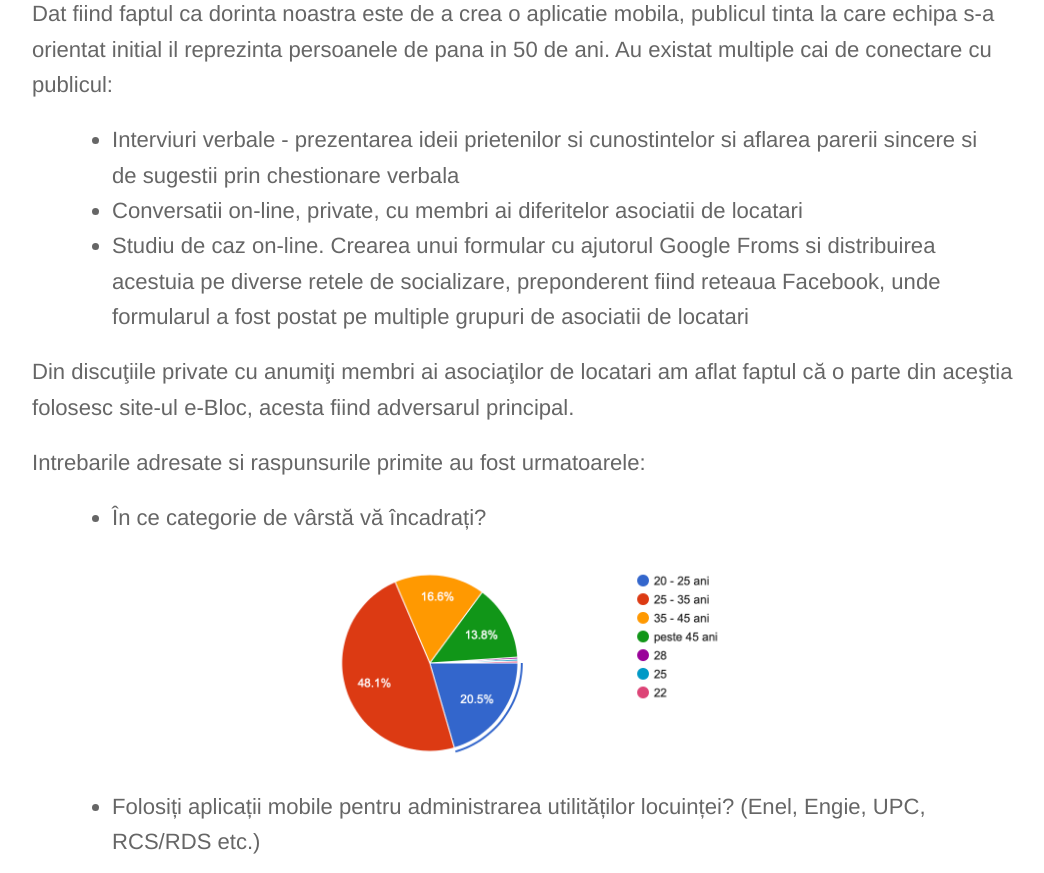
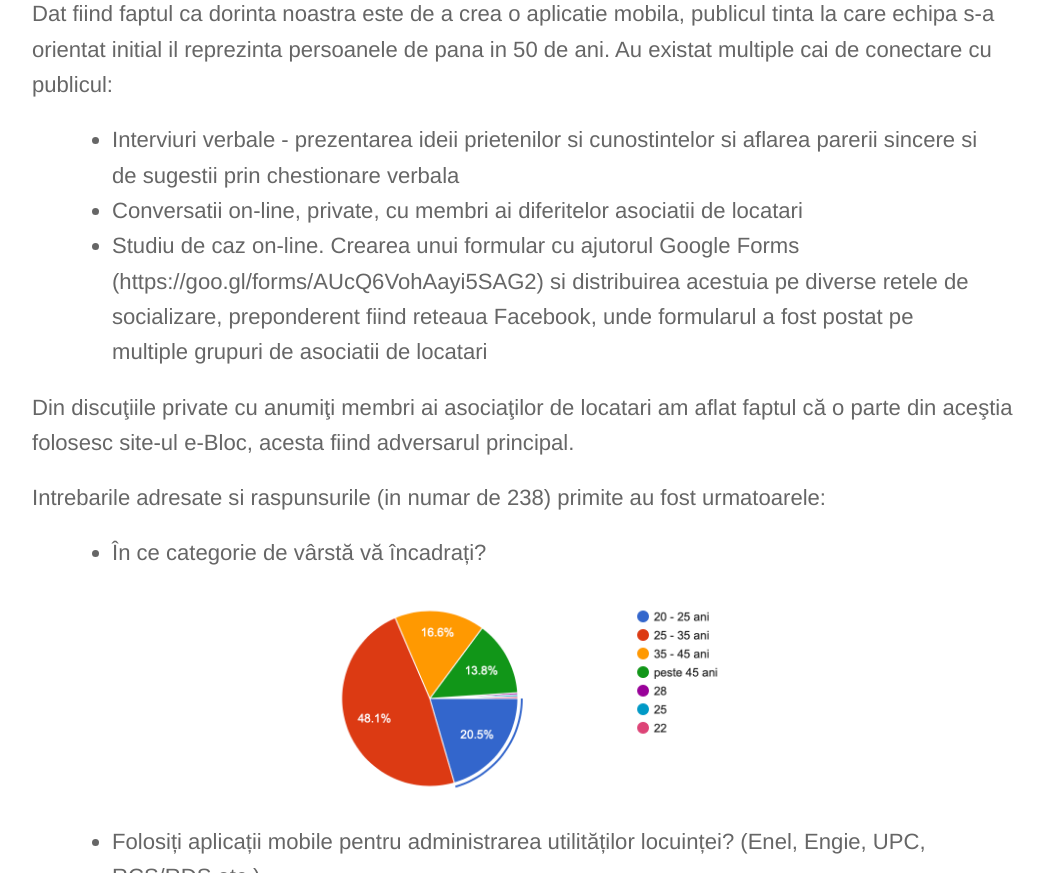
Before and after one commit to rptoma/Flaty, a Jekyll site: the page built from _posts/2018-10-28-validare.md, in a window 1280 px wide and 900 px high, scrolled down 1655 px, cut to the strip 27-900 px from the top of the window. Shown: the whole strip, without its empty margins (108-1152 px from the left). Built offline with Jekyll 4.4.1, drawn with Linux system fonts in a browser that asks for light colours.

Commit message:
Updated '_posts/2018-10-28-validare.md' via CloudCannon

```diff
--- a/_posts/2018-10-28-validare.md
+++ b/_posts/2018-10-28-validare.md
@@ -22,11 +22,11 @@ Din fazele incipiente, echipa si-a dat seama ca principalii utilizatori ai aplic
 Dat fiind faptul ca dorinta noastra este de a crea o aplicatie mobila, publicul tinta la care echipa s-a orientat initial il reprezinta persoanele de pana in 50 de ani. Au existat multiple cai de conectare cu publicul:
 > * Interviuri verbale - prezentarea ideii prietenilor si cunostintelor si aflarea parerii sincere si de sugestii prin chestionare verbala
 > * Conversatii on-line, private, cu membri ai diferitelor asociatii de locatari
-> * Studiu de caz on-line. Crearea unui formular cu ajutorul Google Froms si distribuirea acestuia pe diverse retele de socializare, preponderent fiind reteaua Facebook, unde formularul a fost postat pe multiple grupuri de asociatii de locatari
+> * Studiu de caz on-line. Crearea unui formular cu ajutorul Google Forms (https://goo.gl/forms/AUcQ6VohAayi5SAG2) si distribuirea acestuia pe diverse retele de socializare, preponderent fiind reteaua Facebook, unde formularul a fost postat pe multiple grupuri de asociatii de locatari
 
 Din discuţiile private cu anumiţi membri ai asociaţilor de locatari am aflat faptul că o parte din aceştia folosesc site-ul e-Bloc, acesta fiind adversarul principal.
 
-Intrebarile adresate si raspunsurile primite au fost urmatoarele:
+Intrebarile adresate si raspunsurile (in numar de 238) primite au fost urmatoarele:
 > * În ce categorie de vârstă vă încadrați?
 <center>
 <img src="https://github.com/rptoma/Flaty/raw/master/_posts/validare/varsta.png" width="500"/>
```
